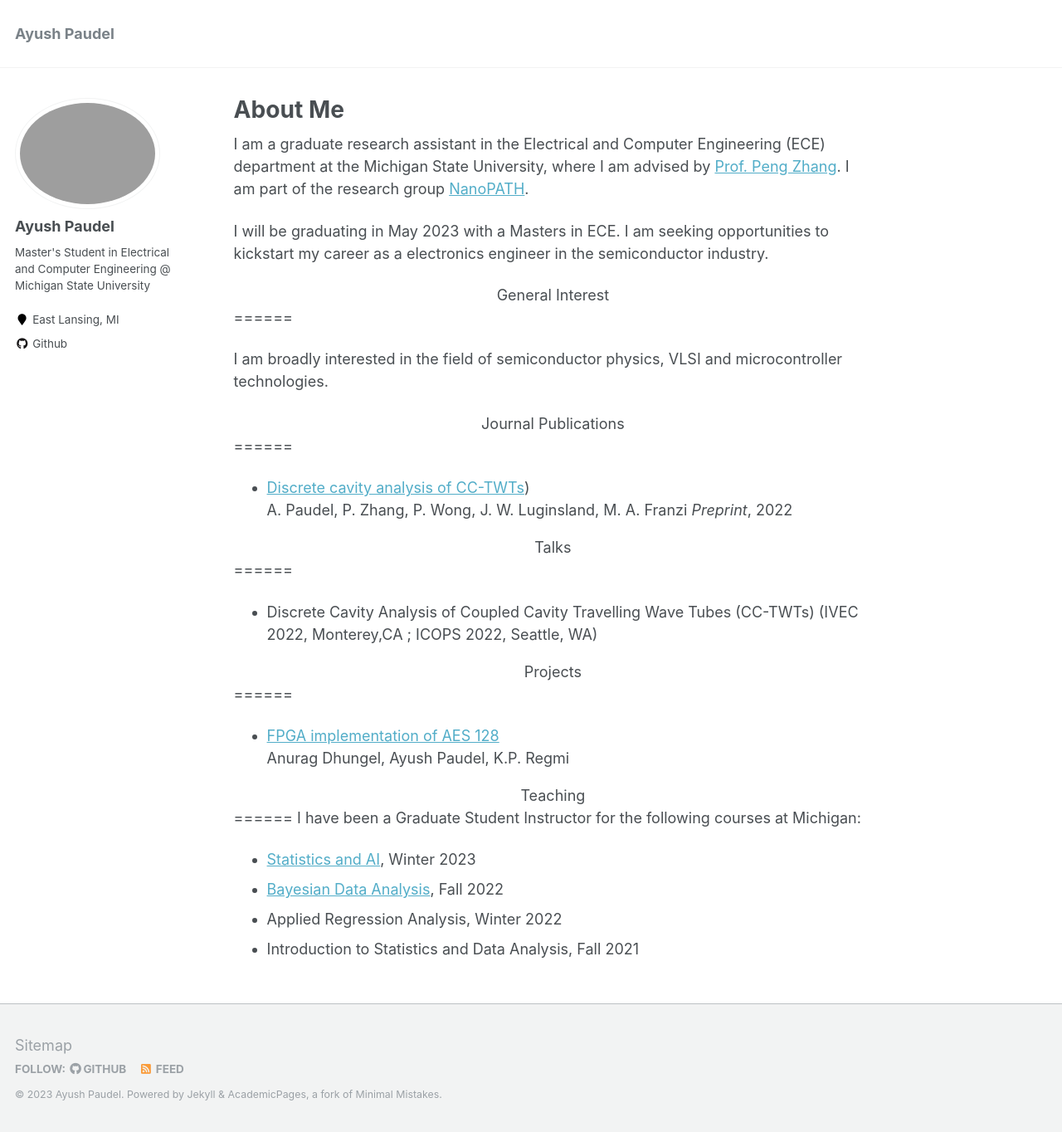
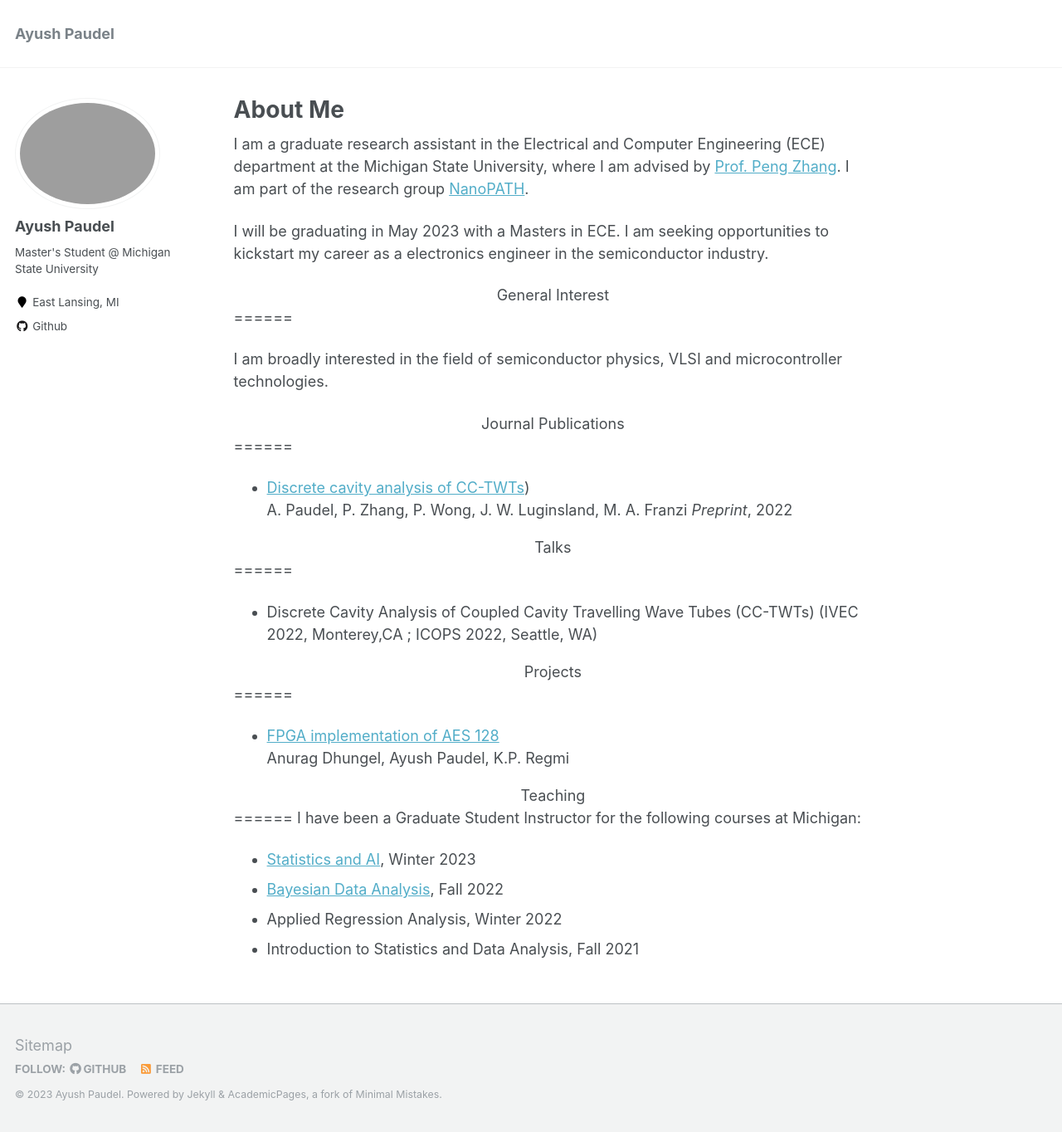
Before and after one commit to paudela11/paudela11.github.io, a Jekyll site: the page built from _pages/about.md, in a window 1280 px wide and 1364 px high. Shown: the whole window at 83% size. Built offline with Jekyll 4.4.1, drawn with Linux system fonts in a browser that asks for light colours.

Commit message:
Update _config.yml

```diff
--- a/_config.yml
+++ b/_config.yml
@@ -82,7 +82,7 @@ analytics:
 author:
   name             : "Ayush Paudel"
   avatar           : "profile.png"
-  bio              : "Master's Student in Electrical and Computer Engineering @ Michigan State University"
+  bio              : "Master's Student @ Michigan State University"
   location         : "East Lansing, MI"
   employer         :
   pubmed           :
```
